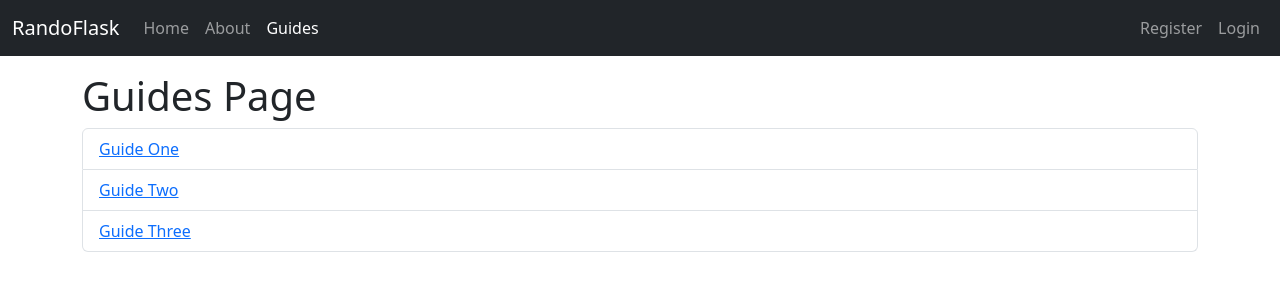
After one commit to arpicode/mw-flask-app, a Flask app: page /guides in a window 1280 px wide. The commit adds this page. Shown: the top 300 px of the page. Run offline with Flask 2, Linux system fonts and the light colour scheme.

Commit message:
Refactor articles to guides

```diff
--- a/flask_app/classes/models/User.py
+++ b/flask_app/classes/models/User.py
@@ -14,7 +14,7 @@ class User():
 
         db = DataBase()
         db.connect()
-        sql = "INSERT INTO users (name, email, username, password) VALUES(?, ?, ?, ?);"
+        sql = "INSERT INTO users (name, email, username, password) VALUES (?, ?, ?, ?);"
         params = (name, email, username, password)
         db.query(sql=sql, params=params)
         db.close()
--- a/flask_app/data.py
+++ b/flask_app/data.py
@@ -1,25 +1,25 @@
-def Articles():
-    articles = [
+def Guides():
+    guides = [
         {
             "id": 1,
-            "title": "Article One",
+            "title": "Guide One",
             "body": "Lorem ipsum dolor sit amet consectetur adipisicing elit. Obcaecati perspiciatis aperiam debitis. Dolor aliquam asperiores in, quo nam libero ea. Laboriosam tempora dicta accusantium necessitatibus amet voluptatum porro.",
             "author": "John Doe",
             "created_at": "19-01-2023"
         },
         {
             "id": 2,
-            "title": "Article Two",
+            "title": "Guide Two",
             "body": "Facilis, repellat dolorem eos placeat eligendi illo omnis laboriosam similique alias inventore! Iure esse veniam amet a corrupti, aliquam praesentium aut, minus cum nostrum dicta sed natus eligendi ad excepturi cumque voluptas quae numquam quod nobis non necessitatibus doloribus.",
             "author": "Mike Smith",
             "created_at": "22-01-2023"
         },
         {
             "id": 3,
-            "title": "Article Three",
+            "title": "Guide Three",
             "body": "Quis tempore, sunt rerum facere ab quasi quod, nihil hic, perspiciatis neque quam? Expedita id iste cum voluptas quia accusamus consectetur fuga corporis doloribus asperiores iure quos quasi beatae repellendus, molestias dolor eius?",
             "author": "Jane Doe",
             "created_at": "01-02-2023"
         }
     ]
-    return articles
+    return guides
--- /dev/null
+++ b/flask_app/templates/guides.html.j2
@@ -0,0 +1,13 @@
+{% extends "layout.html.j2" %}
+{% set active_page = "guides" %}
+
+{% block title %}Guides{% endblock %}
+
+{% block content %}
+<h1>Guides Page</h1>
+<ul class="list-group">
+    {% for guide in guides %}
+    <li class="list-group-item"><a href="guides/{{guide.id}}">{{guide.title}}</a></li>
+    {% endfor %}
+</ul>
+{% endblock %}
--- a/flask_app/templates/partials/_navbar.html.j2
+++ b/flask_app/templates/partials/_navbar.html.j2
@@ -1,7 +1,7 @@
 <nav class="navbar navbar-expand-md navbar-dark fixed-top bg-dark">
     <div class="container-fluid">
 
-        <a href="/" class="navbar-brand">Flask App</a>
+        <a href="/" class="navbar-brand">RandoFlask</a>
         <button type="button" class="navbar-toggler" data-bs-toggle="collapse" data-bs-target="#navbarCollapse">
             <span class="navbar-toggler-icon"></span>
         </button>
@@ -15,8 +15,8 @@
                     <a class="nav-link {{ 'active' if active_page == 'about' else '' }}" href="/about">About</a>
                 </li>
                 <li class="nav-item">
-                    <a class="nav-link {{ 'active' if active_page == 'articles' else '' }}"
-                        href="/articles">Articles</a>
+                    <a class="nav-link {{ 'active' if active_page == 'guides' else '' }}"
+                        href="/guides">Guides</a>
                 </li>
             </ul>
 
--- a/flask_app/views.py
+++ b/flask_app/views.py
@@ -4,7 +4,7 @@ from functools import wraps
 from passlib.hash import sha256_crypt
 
 from . import app
-from .data import Articles
+from .data import Guides
 from .classes.RegisterForm import RegisterForm
 from .classes.DataBase import DataBase
 from flask_app.classes.models.User import User
@@ -31,14 +31,14 @@ def about() -> str:
     return render_template('about.html.j2')
 
 
-@app.route('/articles')
+@app.route('/guides')
 def articles() -> str:
-    return render_template('articles.html.j2', articles=Articles())
+    return render_template('guides.html.j2', guides=Guides())
 
 
-@app.route('/articles/<string:id>')
+@app.route('/guides/<string:id>')
 def article(id) -> str:
-    return render_template('article.html.j2', id=id)
+    return render_template('guide.html.j2', id=id)
 
 
 @app.route('/dashboard')
```
Also changed, not shown: flask_app/templates/article.html.j2 (deleted, +0 -8 lines), flask_app/templates/articles.html.j2 (deleted, +0 -13 lines), flask_app/templates/guide.html.j2 (added, +8 -0 lines), flask_app/templates/about.html.j2 (line endings or trailing spaces).
